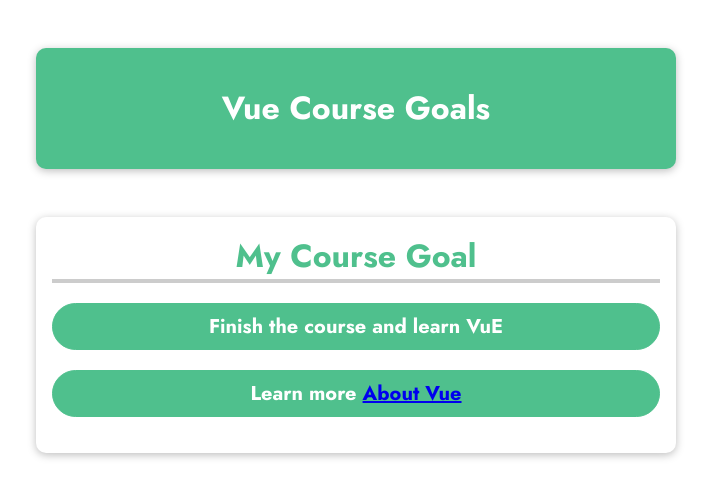
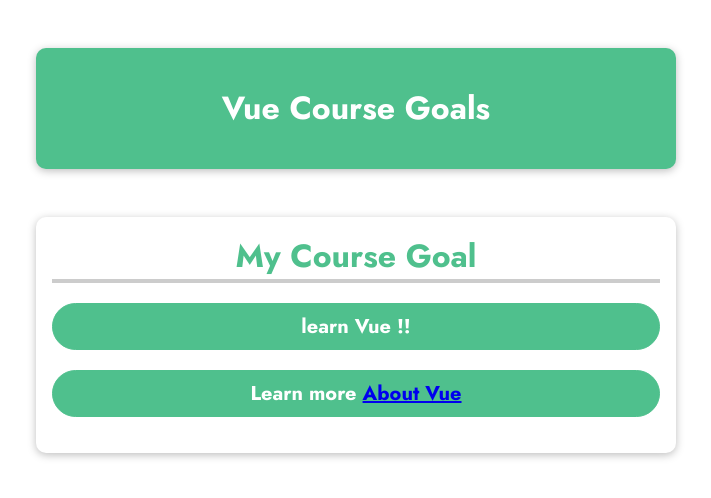
Before and after one commit to filipeguedescarolino/Udemy---VUE, a plain HTML site: page index.html in a window 1280 px wide. Shown: the whole page, without its empty margins (284-995 px from the left). Drawn offline with nearby package versions, Linux system fonts and the light colour scheme.

Commit message:
methods and simple javascript between {{}} like calling function

```diff
--- a/app.js
+++ b/app.js
@@ -3,8 +3,18 @@
         return {
             //    i can now use the courseGoal in html section part.
             courseGoal: "Finish the course and learn VuE",
-            vueLink: `https://vuejs.org/`
+            vueLink: `https://vuejs.org/`,
         };
+    },
+    methods: {
+        outputGoal() {
+            const randomNumber = Math.random();
+            if (randomNumber < 0.5) {
+                return "learn Vue !!";
+            } else {
+                return "monster view!";
+            }
+        },
     },
 });
 //  i want to control the section id=usergoal
--- a/index.html
+++ b/index.html
@@ -17,7 +17,7 @@
     </header>
     <section id="user-goal">
         <h2>My Course Goal</h2>
-        <p>{{courseGoal}}</p>
+        <p>{{outputGoal() }}</p>
         <p>Learn more <a v-bind:href="vueLink"> About Vue </a></p>
     </section>
 </body>
```
